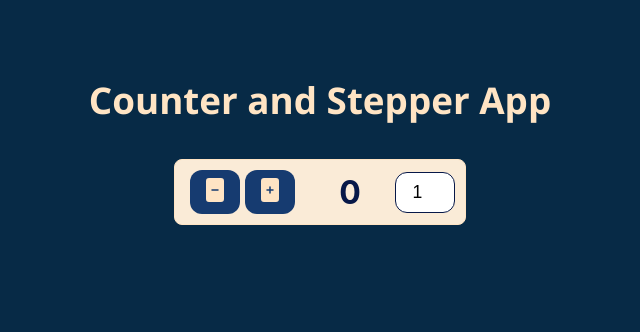
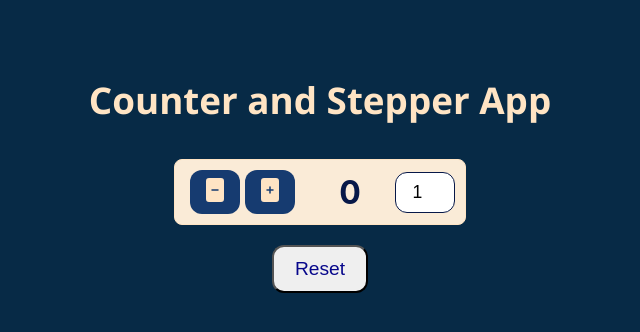
Before and after one commit to AlenaB-dev/Counter_Stepper, a React (Create React App) app: page / in a window 1280 px wide. Shown: the top 332 px of the page, without its empty margins (320-960 px from the left). Built offline with nearby package versions, Linux system fonts and the light colour scheme.

Commit message:
feat: add Reset button component

```diff
--- a/src/App.js
+++ b/src/App.js
@@ -2,6 +2,7 @@ import { useState } from "react";
 import style from "./App.module.css";
 import Counter from "./components/Counter";
 import Button from "./components/Button";
+import Reset from "./components/Reset";
 
 function App() {
   const [count, setCount] = useState(0);
@@ -17,6 +18,7 @@ function App() {
         <Button onDecrement={decrementCount} onIncrement={incrementCount} />
         <Counter count={count} step={step} setStep={setStep} />
       </div>
+      <Reset />
     </div>
   );
 }
--- /dev/null
+++ b/src/components/Reset.js
@@ -0,0 +1,11 @@
+import style from "./Reset.module.css";
+
+function Reset() {
+  return (
+    <div className={style.reset}>
+      <button className={style.resetBtn}>Reset</button>
+    </div>
+  );
+}
+
+export default Reset;
--- /dev/null
+++ b/src/components/Reset.module.css
@@ -0,0 +1,16 @@
+.reset {
+  margin: 10px;
+}
+.resetBtn {
+  height: 3rem;
+  width: 6rem;
+  border-radius: 12px;
+  color: #07078b;
+  font-size: 1.2rem;
+  cursor: pointer;
+}
+
+.resetBtn:hover {
+  background-color: #07078b;
+  color: bisque;
+}
```
